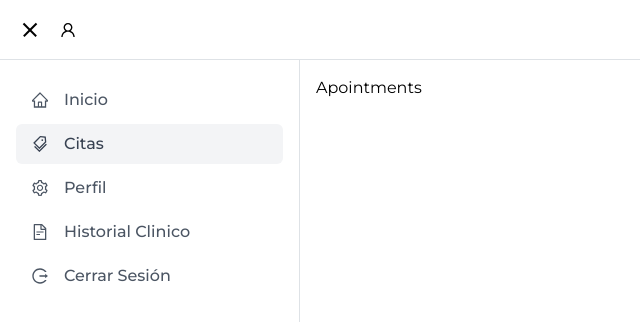
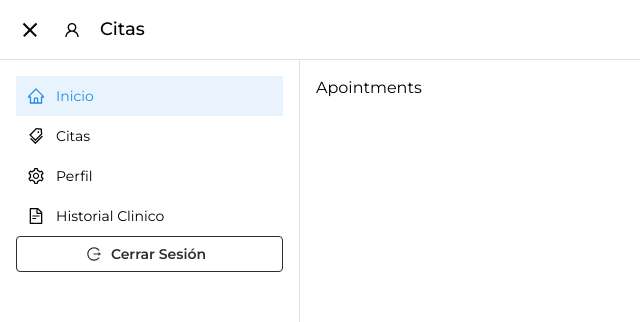
Before and after one commit to alanvviera/DentalSystem, a Next.js app: page /andre/appointments in a window 1280 px wide. Shown: the top 322 px of the page, without its empty margins (0-640 px from the left). Built offline with nearby package versions, Linux system fonts and the light colour scheme.

Commit message:
SideBarMenuLayout Component Full Mantine

```diff
--- a/components/SideBarComponent/LayoutAndre.jsx
+++ b/components/SideBarComponent/LayoutAndre.jsx
@@ -1,16 +1,27 @@
 "use client"
 import { useDisclosure } from '@mantine/hooks';
-import { AppShell, Burger, Button, Group, NavLink } from '@mantine/core';
-import { UserOutlined, HomeOutlined, TagsOutlined, FileTextOutlined, SettingOutlined, LogoutOutlined, SearchOutlined } from "@ant-design/icons"
+import { AppShell, Burger, Button, Group, Text, Box, NavLink } from '@mantine/core';
+import { UserOutlined, LogoutOutlined } from "@ant-design/icons"
 import { usePathname } from "next/navigation";
+import Link from 'next/link';
+import { useState } from 'react';
 
 export function CollapseDesktop({children, routes}) {
   const [mobileOpened, { toggle: toggleMobile }] = useDisclosure(true);
   const [desktopOpened, { toggle: toggleDesktop }] = useDisclosure(true);
   const isActive = (param) => usePathname() === param
+  const [active, setActive] = useState(0);
+  let filter;
+  let tl;
 
-  //Cambiar las rutas segun se ocupen
-
+  function NamePath(){
+    filter = routes.filter(x => x.url == usePathname())
+    //console.log(filter)
+    filter.map((t)=>{
+      tl = t.title
+      //console.log(tl)
+    })
+  }
 
   return (
     <AppShell
@@ -23,31 +34,38 @@ export function CollapseDesktop({children, routes}) {
       padding="md"
     >
       <AppShell.Header>
-        <Group h="100%" px="md">
+        <Group h="100%" px="md" gap={'lg'}>
           <Burger opened={mobileOpened} onClick={toggleMobile} hiddenFrom="sm" size="sm" />
           <Burger opened={desktopOpened} onClick={toggleDesktop} visibleFrom="sm" size="sm" />
-          <UserOutlined />
+          <UserOutlined mb={5} />
+          {NamePath()}
+          <Text fw={500} size="lg">
+            {tl}
+          </Text>
         </Group>
       </AppShell.Header>
       <AppShell.Navbar p="md">
-      <nav>
-            {routes.map((route, key) => (
-              <a
-                href={route.url}
-                key={key}
-                className={
-                  !isActive(route.url)
-                    ? `flex items-center px-4 py-2 mt-1 text-gray-600 transition-colors
-                                    duration-300 transform rounded-md dark:text-gray-400 hover:bg-gray-100
-                                    dark:hover:bg-gray-800 dark:hover:text-gray-200 hover:text-gray-700`
-                    : `flex items-center px-4 py-2 mt-1 bg-gray-100 rounded-md
-                                    dark:bg-gray-800 dark:text-gray-200 text-gray-700`
-                }
-              >
-                {route.icon}
-                <span className="mx-4 font-medium">{route.title}</span>
-              </a>
-            ))}
+        <Box>
+          {routes.map((item, index)=>(
+            <NavLink
+              component={Link}
+              key={index}
+              active={index === active}
+              label={item.title}
+              href={item.url}
+              leftSection={item.icon}
+              onClick={()=>setActive(index)}
+            />
+          ))}
+          <Button leftSection={<LogoutOutlined/>} fullWidth={true} variant="outline" color='dark'>Cerrar Sesión</Button>
+        </Box>
+      </AppShell.Navbar>
+      <AppShell.Main>{children}</AppShell.Main>
+    </AppShell>
+  );
+}
+
+{/*
             <button
                 className={`flex items-center px-4 py-2 mt-1 w-full text-gray-600 transition-colors
                 duration-300 transform rounded-md dark:text-gray-400 hover:bg-gray-100
@@ -55,9 +73,4 @@ export function CollapseDesktop({children, routes}) {
                 <LogoutOutlined/>
                 <span className="mx-4 font-medium">Cerrar Sesión</span>
             </button>
-          </nav>
-      </AppShell.Navbar>
-      <AppShell.Main>{children}</AppShell.Main>
-    </AppShell>
-  );
-}
+*/}
```
